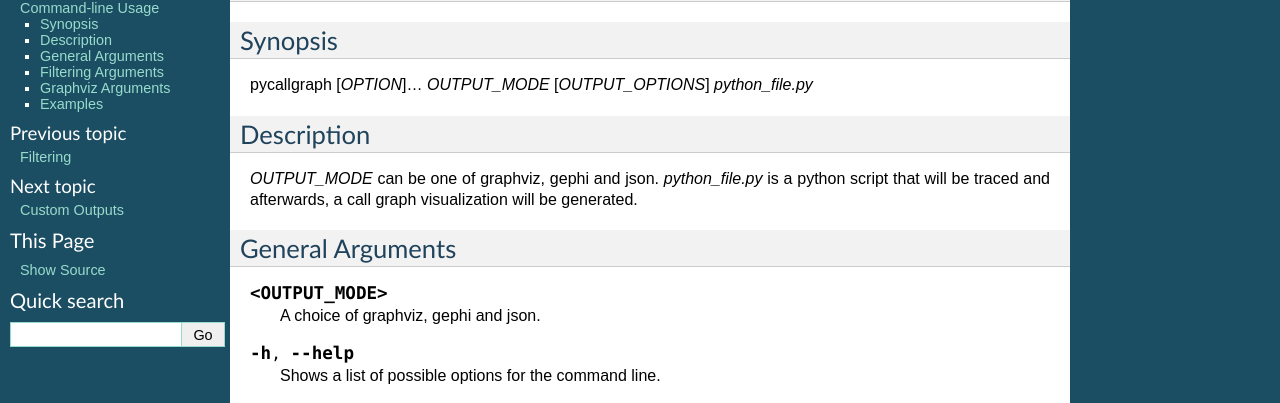
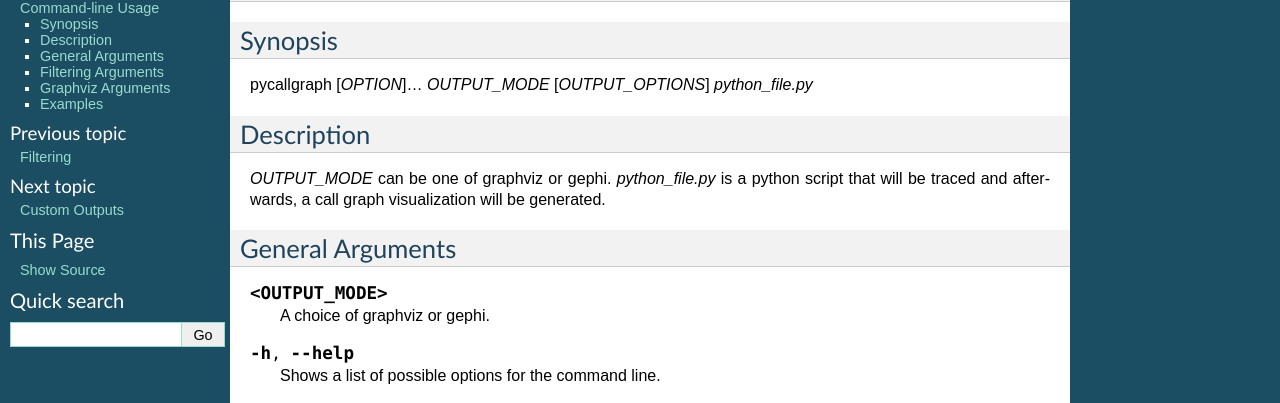
Before and after one commit to gak/pycallgraph, a Sphinx documentation site: the page built from docs/guide/command_line_usage.rst, in a window 1280 px wide. Shown: the part 74-477 px from the top of the page. Built offline with Sphinx 7.4.7, drawn with Linux system fonts in a browser that asks for light colours; the version number could not be read and is left out.

Commit message:
Removed "json" output mode from the docs, because it looks like json output is not implemented yet.

```diff
--- a/docs/guide/command_line_usage.rst
+++ b/docs/guide/command_line_usage.rst
@@ -15,14 +15,14 @@
 
 	pycallgraph is a program that creates call graph visualization from Python scripts.
 
-*OUTPUT_MODE* can be one of graphviz, gephi and json. *python_file.py* is a python script that will be traced and afterwards, a call graph visualization will be generated.
+*OUTPUT_MODE* can be one of graphviz or gephi. *python_file.py* is a python script that will be traced and afterwards, a call graph visualization will be generated.
 
 General Arguments
 -----------------
 
 .. cmdoption:: <OUTPUT_MODE>
 
-    A choice of graphviz, gephi and json.
+    A choice of graphviz or gephi.
 
 .. cmdoption:: -h, --help
 
--- a/docs/guide/intro.rst
+++ b/docs/guide/intro.rst
@@ -3,7 +3,7 @@
 
 Python Call Graph was made to be a visual profiling tool for Python applications. It uses a debugging Python function called `sys.set_trace() <http://docs.python.org/dev/library/sys#sys.settrace>`_ which makes a callback every time your code enters or leaves function. This allows Python Call Graph to track the name of every function called, as well as which function called which, the time taken within each function, number of calls, etc.
 
-It is able to generate different types of :ref:`outputs and visualizations <outputs>`. Initially Python Call Graph was only used to generate DOT files for `GraphViz <http://graphviz.org/>`_, and as of version 1.0.0, it can also generate JSON files, and GDF files for Gephi. Creating :ref:`custom outputs <custom_outputs>` is fairly easy by subclassing the :ref:`Output <output>` class.
+It is able to generate different types of :ref:`outputs and visualizations <outputs>`. Initially Python Call Graph was only used to generate DOT files for `GraphViz <http://graphviz.org/>`_, and as of version 1.0.0, it can also generate GDF files for Gephi. Creating :ref:`custom outputs <custom_outputs>` is fairly easy by subclassing the :ref:`Output <output>` class.
 
 You can either use the :ref:`command-line interface <command_line_usage>` for a quick visualization of your Python script, or the :ref:`pycallgraph module <pycallgraph>` for more fine-grained settings.
 
```
Also changed, not shown: 1 other file.
